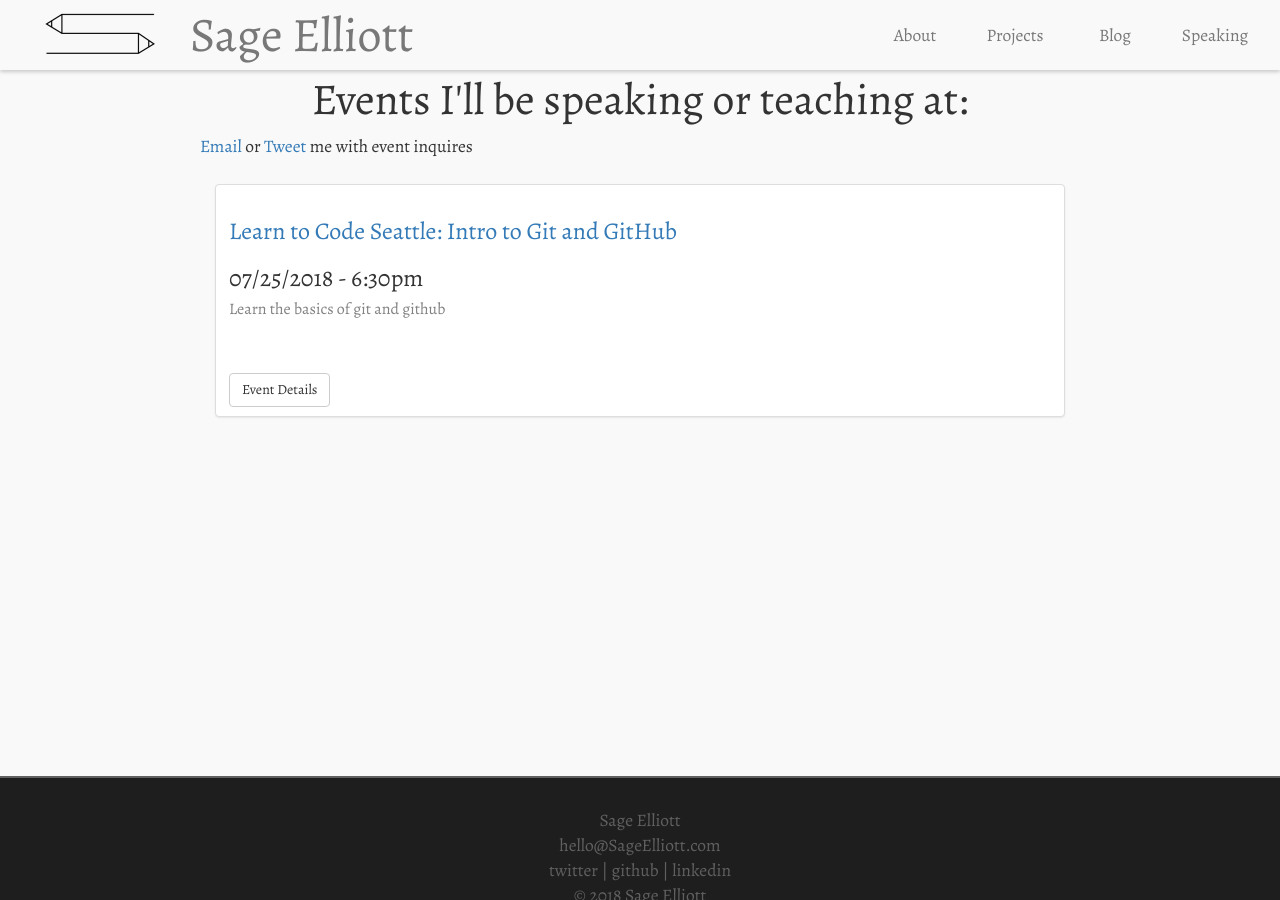
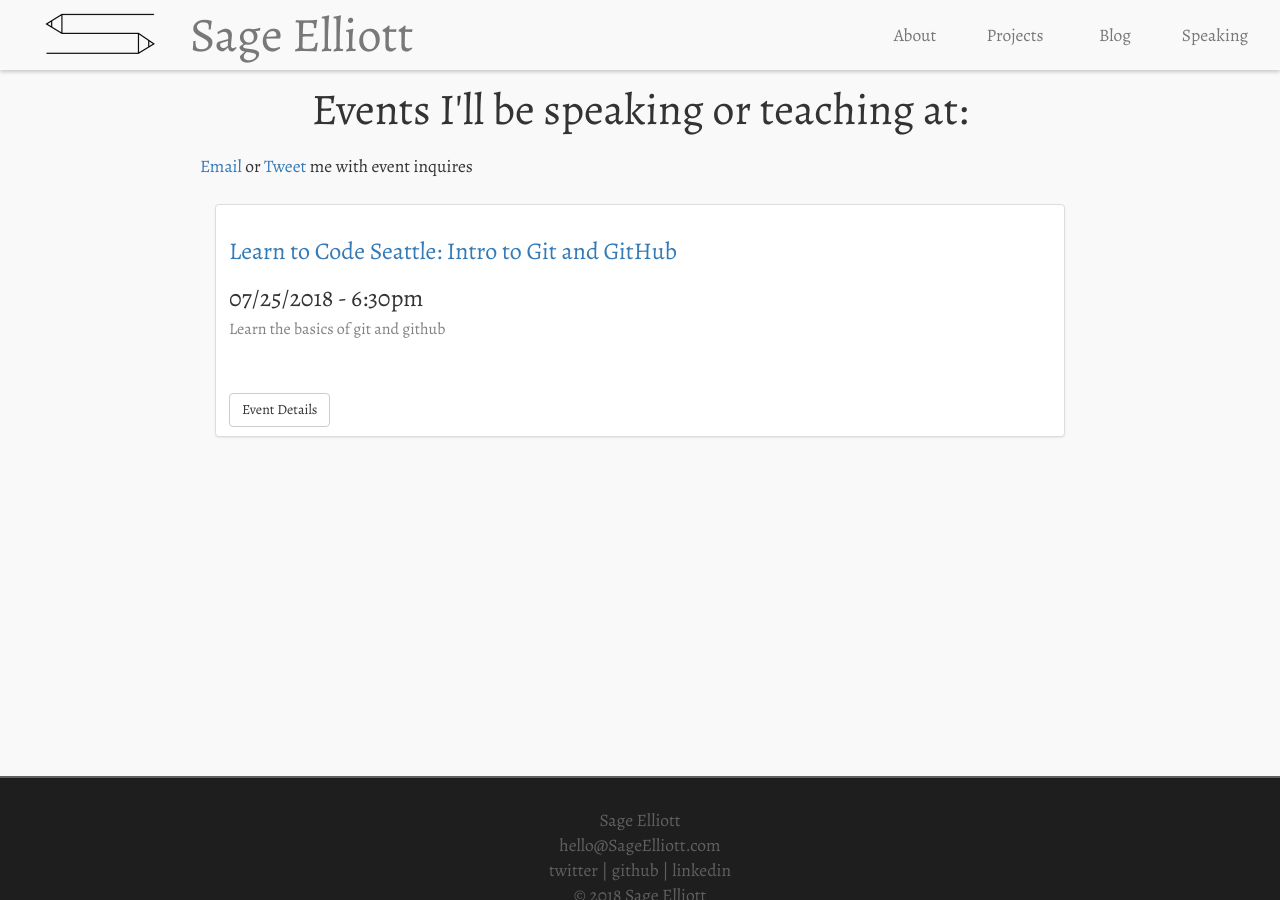
Before and after one commit to sagecodes/sage-blog, a Jekyll site: the page built from speaking.html, in a window 1280 px wide. Built offline with Jekyll 4.4.1, drawn with Linux system fonts in a browser that asks for light colours; nearby versions of some CDN libraries; some web fonts are replaced.

Commit message:
Fix: h1 size

```diff
--- a/blog.html
+++ b/blog.html
@@ -8,7 +8,7 @@
 
 <section id="Posts">
 
-  <h1>Posts:</h1>
+  <h1 class="section-header">Posts:</h1>
 
     <span class="blog-post_tag all-btn"><a href="{{ site.baseurl }}/blog">all</a></span>
 
--- a/css/style.css
+++ b/css/style.css
@@ -274,7 +274,9 @@
 }
 
 
-
+h1 {
+    padding: 10px 0px 10px 0px;
+}
 
 .blog-post_tag {
  font-size:15px;
--- a/speaking.html
+++ b/speaking.html
@@ -8,7 +8,7 @@
 
 <section id="Posts">
 
-  <h1>Events I'll be speaking or teaching at:</h1>
+  <h1 class="section-header">Events I'll be speaking or teaching at:</h1>
   <a href="mailto:hello@sageelliott.com">Email</a> or <a href="">Tweet</a> me with event inquires
 
     <br><br>
```
